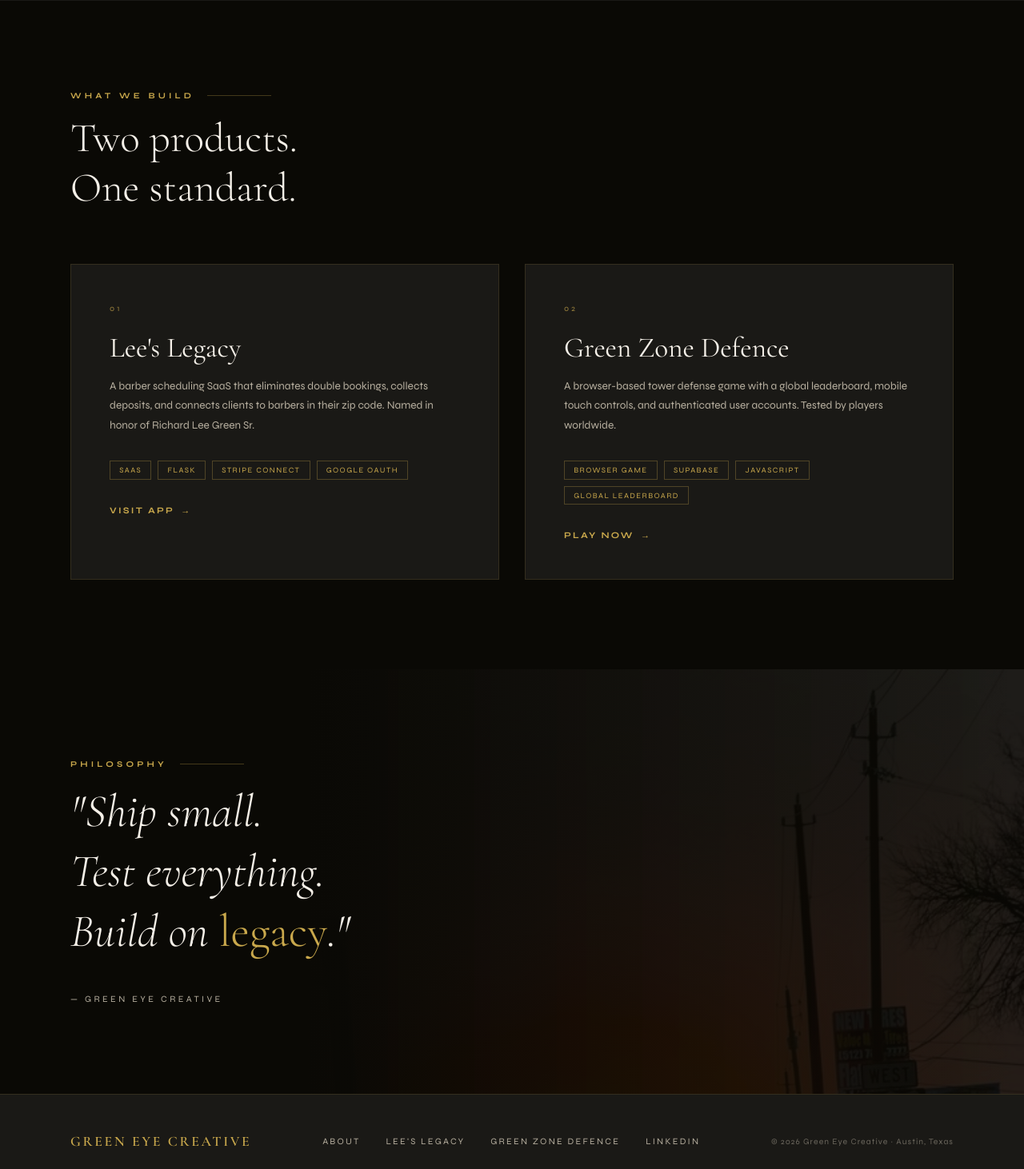
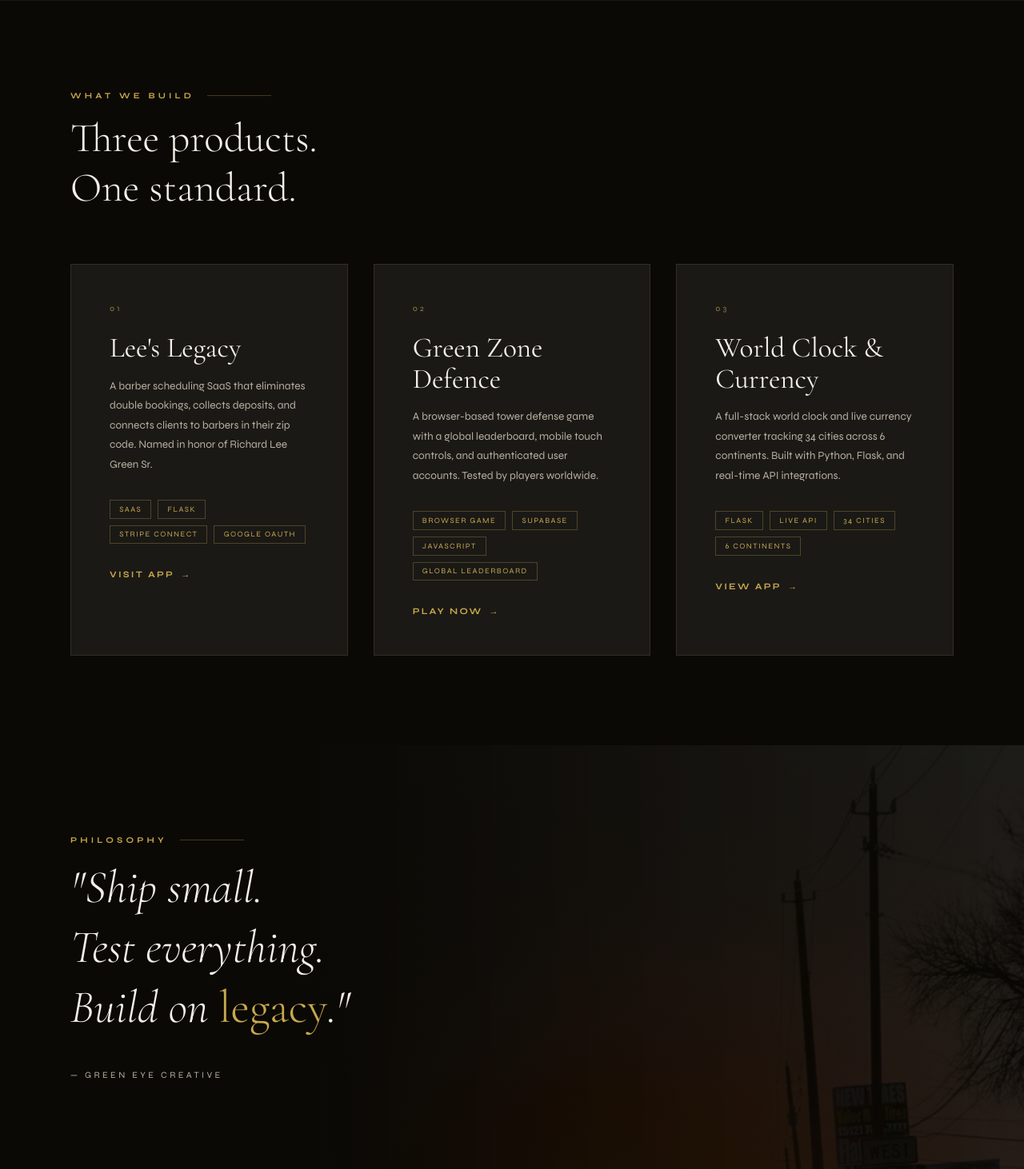
Before and after one commit to lighnthedark/green-eye-creative, a Flask app: page / in a window 1280 px wide. Shown: the part 1603-3065 px from the top of the page at 80% size. Before the commit the page ends 3037 px from the top, so only its background shows below. Run offline with Flask 3, Linux system fonts and the light colour scheme.

Commit message:
clean index - three projects

```diff
--- a/templates/index.html
+++ b/templates/index.html
@@ -409,7 +409,7 @@
 
     .projects-grid {
       display: grid;
-      grid-template-columns: 1fr 1fr;
+      grid-template-columns: repeat(3, 1fr);
       gap: 2rem;
     }
 
@@ -717,7 +717,7 @@
   <section>
     <div class="section-inner">
       <p class="section-label reveal">What We Build</p>
-      <h2 class="projects-title reveal">Two products.<br>One standard.</h2>
+      <h2 class="projects-title reveal">Three products.<br>One standard.</h2>
       <div class="projects-grid">
         <a href="https://lees-legacy.onrender.com" target="_blank" class="project-card reveal">
           <p class="project-number">01</p>
@@ -744,6 +744,19 @@
             <span class="tag">Global Leaderboard</span>
           </div>
           <span class="project-link">Play Now</span>
+        </a>
+        <a href="https://timezone-d99n.onrender.com" target="_blank" class="project-card reveal">
+          <p class="project-number">03</p>
+          <h3 class="project-name">World Clock & Currency</h3>
+          <p class="project-desc">A full-stack world clock and live currency converter tracking 34 cities across 6
+            continents. Built with Python, Flask, and real-time API integrations.</p>
+          <div class="project-tags">
+            <span class="tag">Flask</span>
+            <span class="tag">Live API</span>
+            <span class="tag">34 Cities</span>
+            <span class="tag">6 Continents</span>
+          </div>
+          <span class="project-link">View App</span>
         </a>
       </div>
     </div>
```
